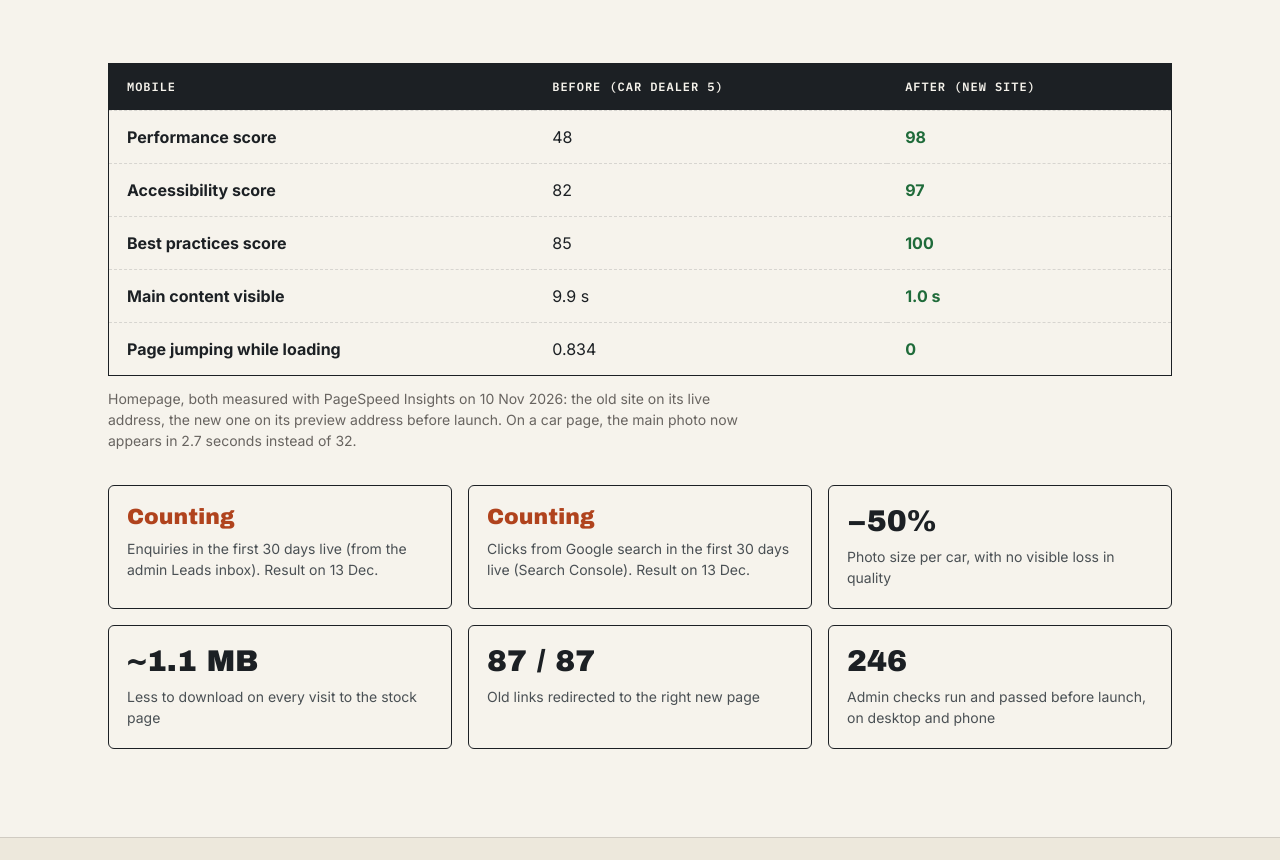
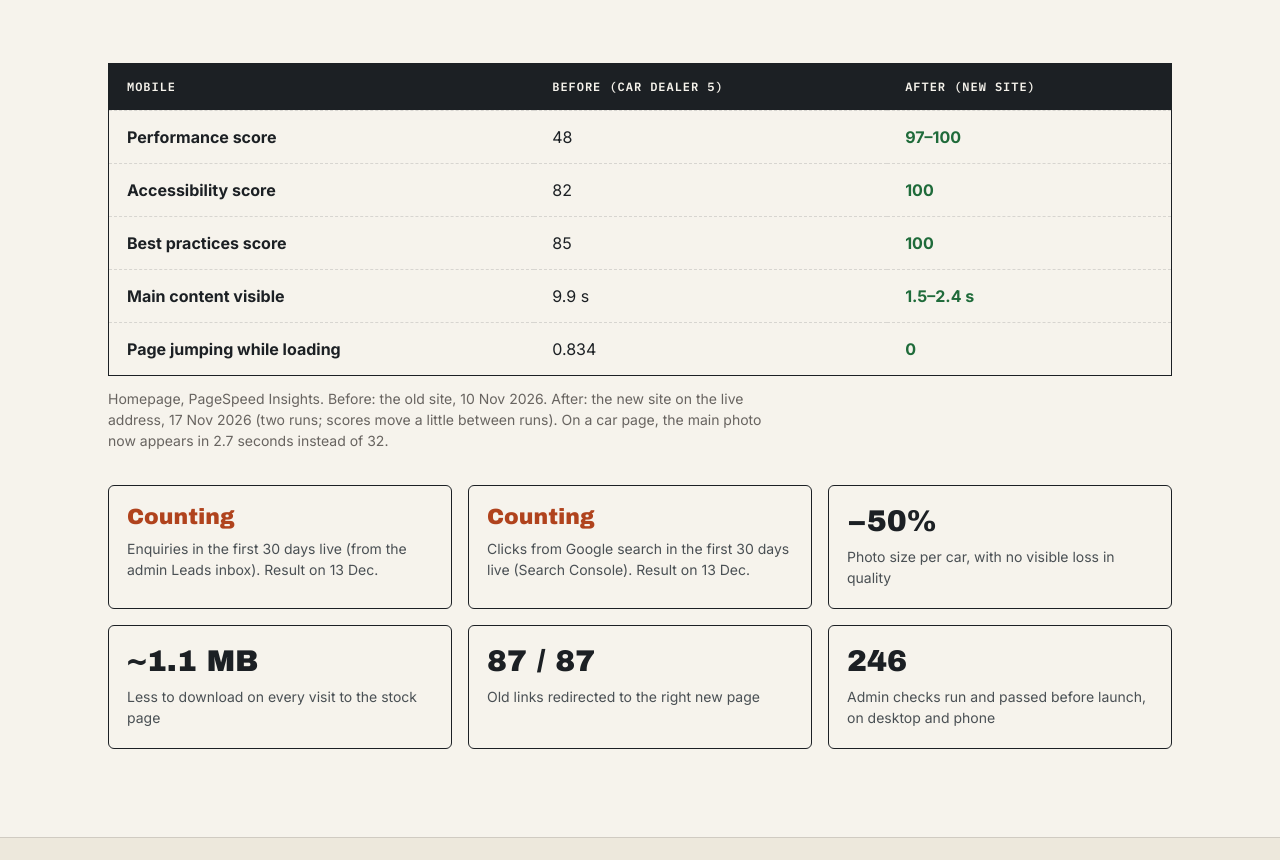
Before and after one commit to tradeworksdigital/tradeworksdigital.co.uk, a plain HTML site: page granite-city-cars.html in a window 1280 px wide. Shown: the part 2939-3799 px from the top of the page. Drawn offline with Linux system fonts and the light colour scheme.

Commit message:
Stats check: blog wording matched to sources (Backlinko, Portent, BrightLocal US); GCC case study after-column from the live site
Co-Authored-By: Claude Opus 5.5 <noreply@anthropic.com>
Claude-Session: https://claude.ai/code/session_01DWJCdSiaqVRzCy2SE1uxj9

```diff
--- a/granite-city-cars.html
+++ b/granite-city-cars.html
@@ -317,21 +317,19 @@
         <h2>Before and after, measured the same way.</h2>
         <p>Google's own speed test (Lighthouse), mobile, on the old site and the new one.</p>
       </div>
-      <!-- SLOT: LIVE RESULTS — re-run PageSpeed Insights (mobile + desktop) on the live domain after go-live.
-           Replace the "after" column with those numbers, fill in the two [—] rows, and update the note below. -->
-      <div class="reveal" data-slot="Re-run PageSpeed on live domain" style="overflow-x:auto;">
+            <div class="reveal" data-slot="Re-run PageSpeed on live domain" style="overflow-x:auto;">
         <table class="results">
           <thead><tr><th scope="col">MOBILE</th><th scope="col">BEFORE (CAR DEALER 5)</th><th scope="col">AFTER (NEW SITE)</th></tr></thead>
           <tbody>
-            <tr><th scope="row">Performance score</th><td>48</td><td class="after up">98</td></tr>
-            <tr><th scope="row">Accessibility score</th><td>82</td><td class="after up">97</td></tr>
+            <tr><th scope="row">Performance score</th><td>48</td><td class="after up">97–100</td></tr>
+            <tr><th scope="row">Accessibility score</th><td>82</td><td class="after up">100</td></tr>
             <tr><th scope="row">Best practices score</th><td>85</td><td class="after up">100</td></tr>
-            <tr><th scope="row">Main content visible</th><td>9.9 s</td><td class="after up">1.0 s</td></tr>
+            <tr><th scope="row">Main content visible</th><td>9.9 s</td><td class="after up">1.5–2.4 s</td></tr>
             <tr><th scope="row">Page jumping while loading</th><td>0.834</td><td class="after up">0</td></tr>
           </tbody>
         </table>
       </div>
-      <p class="table-note">Homepage, both measured with PageSpeed Insights on 10 Nov 2026: the old site on its live address, the new one on its preview address before launch. On a car page, the main photo now appears in 2.7 seconds instead of 32.</p>
+      <p class="table-note">Homepage, PageSpeed Insights. Before: the old site, 10 Nov 2026. After: the new site on the live address, 17 Nov 2026 (two runs; scores move a little between runs). On a car page, the main photo now appears in 2.7 seconds instead of 32.</p>
 
       <!-- SLOT: GCC 30-DAY STATS — replace both "Counting" stats around 27 Nov (same numbers as the homepage results card). -->
       <div class="stat-grid reveal-stagger">
```
Also changed, not shown: blog-more-than-looks.html (+3 -3 lines).
